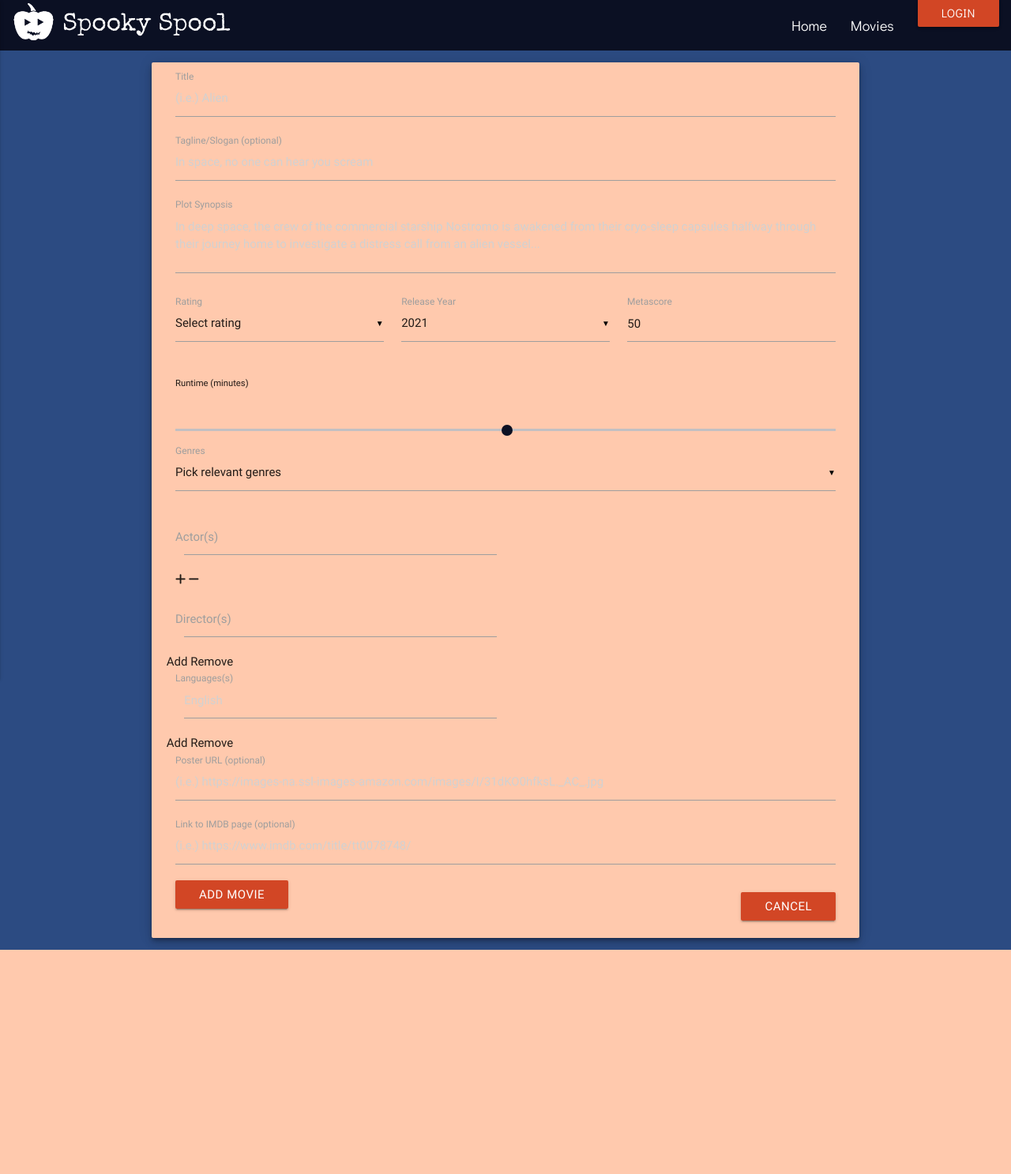
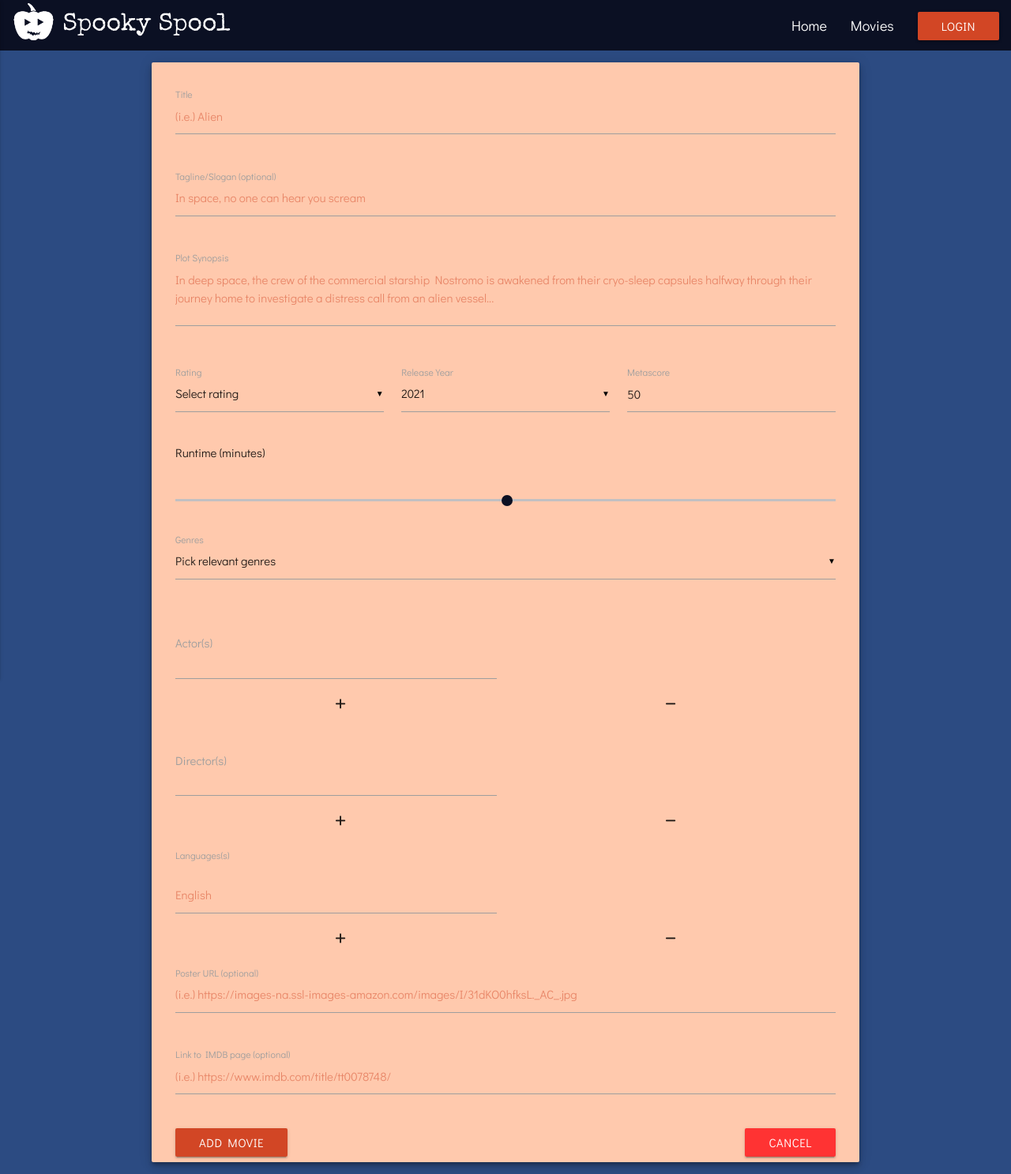
Before and after one commit to Code-Institute-Submissions/SpookySpool, a Flask app: page /user_submit in a window 1280 px wide. Shown: the whole page at 79% size. Before the commit the page ends 1203 px from the top, so only its background shows below. Run offline with Flask 2, Linux system fonts and the light colour scheme; data that the repository does not hold is empty; some libraries are stand-ins or nearby versions.

Commit message:
additional styling added to forms and user home

```diff
--- a/static/css/style.css
+++ b/static/css/style.css
@@ -48,6 +48,7 @@ body {
     background-color: #FFC9AD;
 }
 
+.pagination li.active,
 .btn {
     background-color: #D24625;
 }
@@ -126,6 +127,8 @@ nav {
     color: #0B1023;
     transition: color 250ms;
 }
+
+.input_remove:hover,
 .fas.fa-times:hover {
     color: #ff3333;
 }
@@ -133,6 +136,16 @@ nav {
 .empty_carousel h4 a:hover {
     color: rgb(150, 60, 40);
     font-weight: 600;
+}
+.input_add:hover {
+    color:#386138;
+}
+.cancel {
+    background-color: #ff3333;
+    transition: background-color 250ms;
+}
+.cancel:hover {
+    background-color: red;
 }
 
 /*----- Base -----*/
@@ -283,7 +296,7 @@ div>h4 {
     margin: 1em 0;
 }
 
-#form_options .input-field label {
+#form_options>.input-field>label {
     top: 1em;
 }
 #form_options .input-field{
@@ -371,7 +384,7 @@ blockquote {
     padding: 0;
 }
 
-a.btn,
+a.btn.logout,
 .empty_carousel a.btn {
     display: block;
     width: fit-content;
@@ -434,9 +447,36 @@ input[type=text]:not(.browser-default):focus:not([readonly])+label {
     color: #D24625;
 }
 
+[type="checkbox"]:checked+label:before {
+    border-right: 2px solid #D24625;
+    border-bottom: 2px solid #D24625;
+}
+
+[type="checkbox"]+label {
+    margin-bottom: 11px;
+}
+
+#update_form div.row,
+#movie_form div.row {
+    margin-top: 1.5em;
+}
+
+#update_form h2,
+#movie_form h2{
+    margin-top: 0;
+}
 
 input[type=range] {
     border: none;
+}
+
+.col.s12.user-add {
+    padding:0;
+}
+
+::placeholder {
+    color: #D24625;
+    opacity: 0.5;
 }
 
 input[type=range]::-webkit-slider-thumb {
@@ -448,6 +488,12 @@ input[type=range]::-webkit-slider-thumb {
   input[type=range]::-ms-thumb {
     background-color: #0B1023;
   }
+
+.input_add,
+.input_remove {
+    cursor: pointer;
+    transition: color 250ms
+}
 
 @media(min-width: 300px) {
     .card-image img {
--- a/templates/browse.html
+++ b/templates/browse.html
@@ -161,7 +161,7 @@ content %}
   <!-- Pagination container -->
   <div class="row">
     <div class="col s12">
-      <ul class="pagination">
+      <ul class="pagination heading-text center-align">
             {% if current_page == 1 %}
                 <li class="disabled"><a href="#!"><i class="fas fa-chevron-left"></i></a></li>
                 <li class="active"><a href="{{url_for('browse_movies', page_num=pages)}}">{{current_page}}</a></li>
--- a/templates/login.html
+++ b/templates/login.html
@@ -78,7 +78,7 @@
 							<button id="login-button" class="btn waves-effect waves-light" form="signup_form" type="submit">Login</button>
 						</div>
                         <div class="col hide-on-small-only m6">
-                            <a class="modal-action modal-close waves-effect btn">Cancel</a>
+                            <a class="modal-action modal-close waves-effect cancel btn">Cancel</a>
                         </div>
 					</div>
 				</form>
--- a/templates/movie_form.html
+++ b/templates/movie_form.html
@@ -4,7 +4,7 @@
 {% endblock %}
 {% block content %}
 <div class="row">
-		<form id="movie_form" action="{{url_for('insert_movie')}}" method="POST" class="col s12">
+		<form id="movie_form" action="{{url_for('insert_movie')}}" method="POST" class="col s12 heading-text">
 			<div class="row">
 				<div class="input-field col s12">
 					<input id="movie_title" placeholder="(i.e.) Alien" name="title" type="text" required>
@@ -50,7 +50,7 @@
 				</div>
 			</div>
             <div class="row">
-                <h2 class="heading col s12 sml">Runtime (minutes)</h2>
+                <h2 class="col s12 med">Runtime (minutes)</h2>
 				<div class="input-field col s12">
 					<input type="range" id="runtime" name="runtime" min="1" max="250" required>
 				</div>
@@ -67,7 +67,7 @@
 				</div>
 			</div>
             <div class="row">
-				<div class="input-field col s12">
+				<div class="input-field col s12 user-add">
                     <div id="movie_actors" class="row">
                         <div class="col s6">
 					        <input name="actors[]" type="text" required>
@@ -75,13 +75,13 @@
                         </div>
                     </div>
 				</div>
-                <div class="col s12">
-                    <span id="actor_add" ><i class="fas fa-plus"></i></span>
-                    <span id="actor_remove" ><i class="fas fa-minus"></i></span>
+                <div class="col s12 center-align">
+                    <div class="col s6 input_add" id="actor_add" ><i class="fas fa-plus"></i></div>
+                    <div class="col s6 input_remove" id="actor_remove" ><i class="fas fa-minus"></i></div>
                 </div>
 			</div>
             <div class="row">
-				<div class="input-field col s12">
+				<div class="input-field col s12 user-add">
                     <div id="movie_directors" class="row">
                         <div class="col s6">
 					        <input name="directors[]" type="text" required>
@@ -89,11 +89,13 @@
                         </div>
                     </div>
 				</div>
-                <span id="director_add" >Add</span>
-                <span id="director_remove" >Remove</span>
+                <div class="col s12 center-align">
+                    <div class="col s6 input_add" id="director_add" ><i class="fas fa-plus"></i></div>
+                    <div class="col s6 input_remove" id="director_remove" ><i class="fas fa-minus"></i></div>
+                </div>
 			</div>
             <div class="row">
-				<div class="input-field col s12">
+				<div class="input-field col s12 user-add">
                     <div id="movie_languages" class="row">
                         <div class="col s6">
 					        <input name="languages[]" type="text" placeholder="English" required>
@@ -101,8 +103,10 @@
                         </div>
                     </div>
 				</div>
-                <span id="language_add" >Add</span>
-                <span id="language_remove" >Remove</span>
+                <div class="col s12 center-align">
+                    <div class="col s6 input_add" id="language_add" ><i class="fas fa-plus"></i></div>
+                    <div class="col s6 input_remove" id="language_remove" ><i class="fas fa-minus"></i></div>
+                </div>
 			</div>
             <div class="row">
 				<div class="input-field col s12">
@@ -119,7 +123,7 @@
 			<div class="row">
                 <div class="col s12">
 				    <button class="btn waves-effect waves-light left" type="submit">Add Movie</button>
-                    <a class="btn waves-effect waves-light right" href="{{url_for('browse_movies', page=1)}}">Cancel</a>
+                    <a class="btn waves-effect waves-light cancel right" href="{{url_for('browse_movies', page=1)}}">Cancel</a>
                 </div>
 			</div>
 		</form>
--- a/templates/results.html
+++ b/templates/results.html
@@ -173,7 +173,7 @@ content %}
   {% if pages > 1%}
   <div class="row">
     <div class="col s12">
-      <ul class="pagination">
+      <ul class="pagination heading-text center-align">
             {% if current_page == 1 %}
                 <li class="disabled"><a href="#!"><i class="fas fa-chevron-left"></i></a></li>
                 <li class="active"><a href="{{url_for('search', page_num=current_page, query=query)}}">{{current_page}}</a></li>
```
Also changed, not shown: templates/movie_template.html (+6 -6 lines), templates/movie_update.html (+35 -37 lines), templates/user_home.html (+1 -7 lines).
